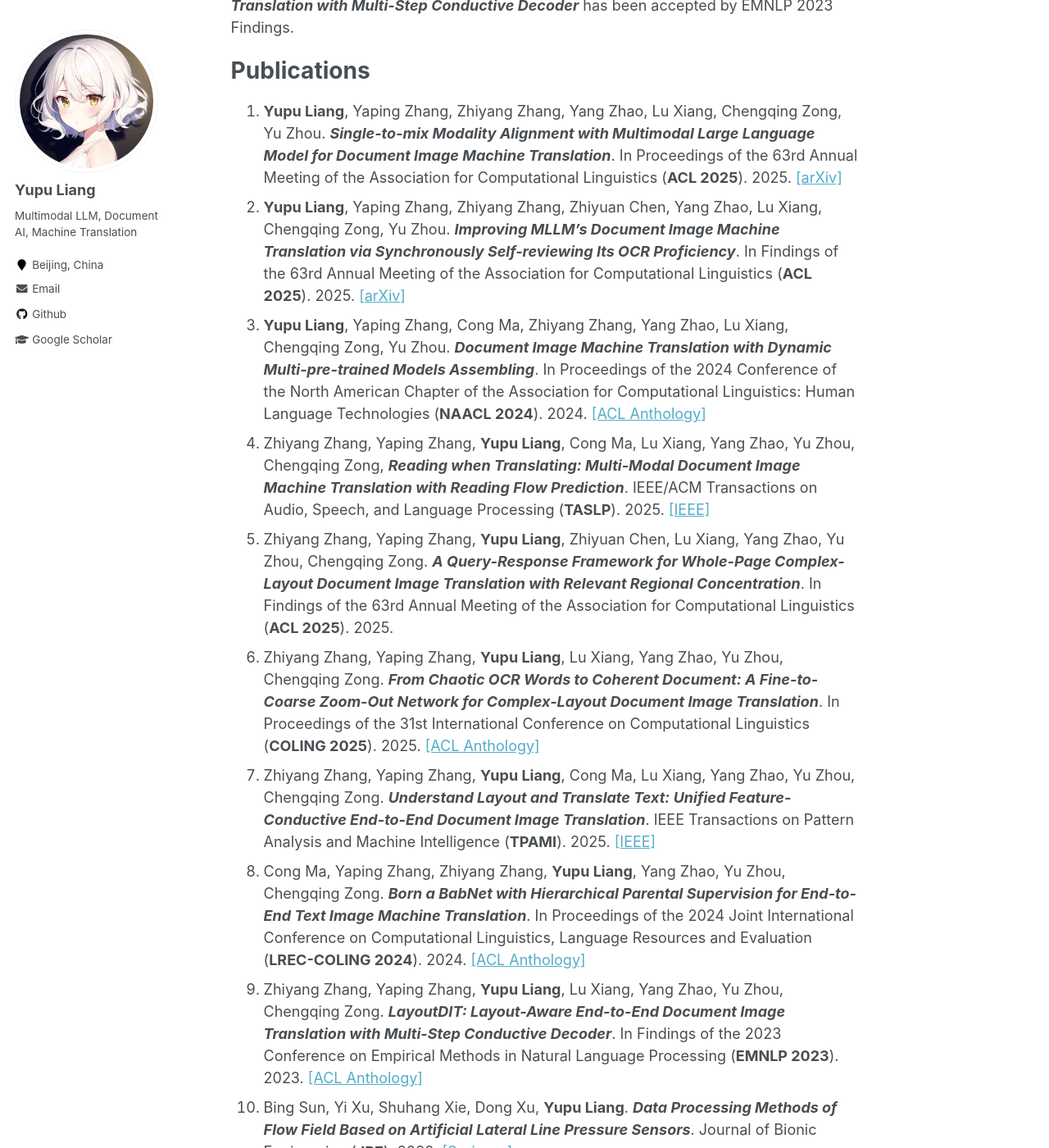
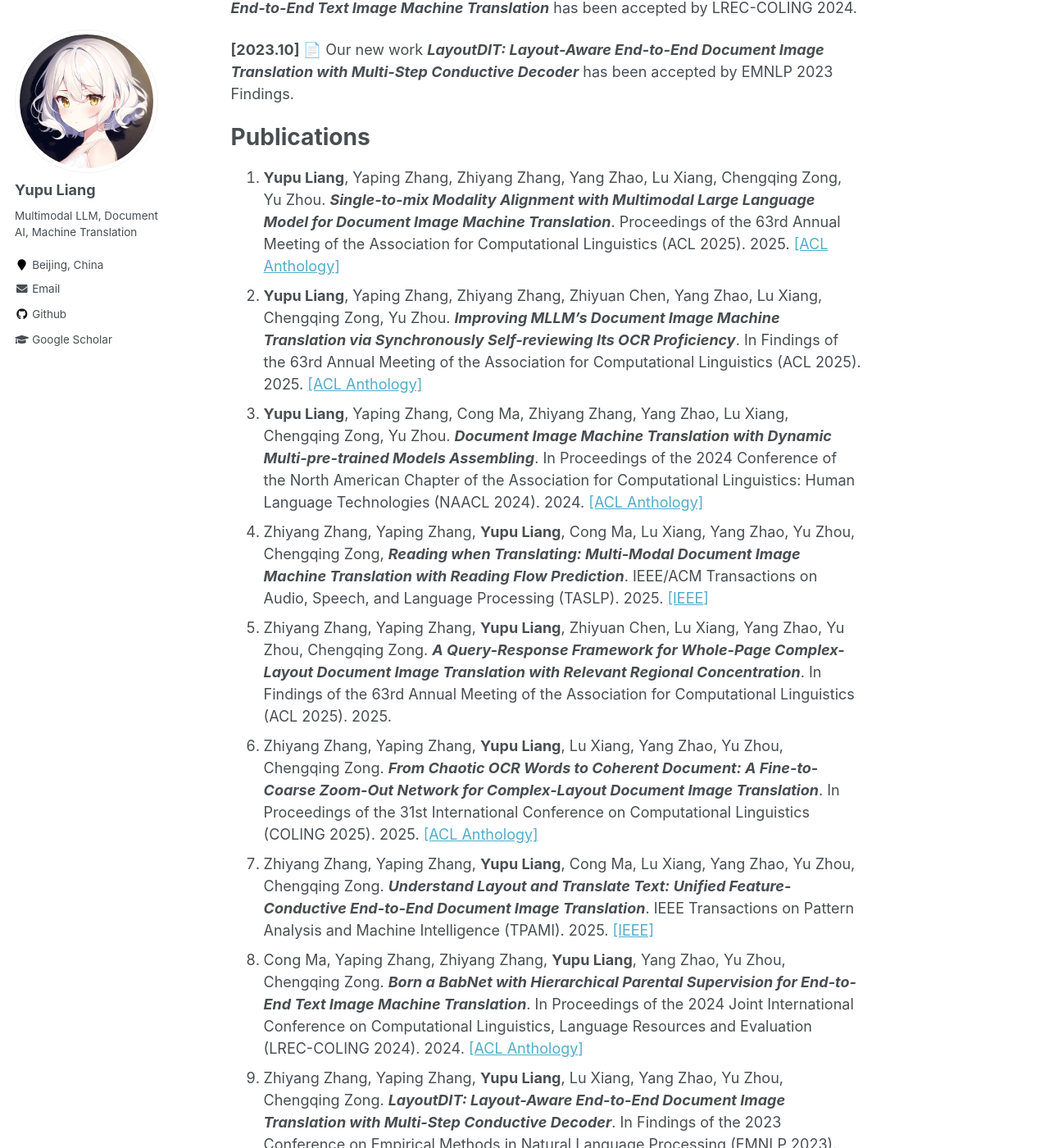
Before and after one commit to liangyupu/liangyupu.github.io, a Jekyll site: the page built from _pages/about.md, in a window 1280 px wide and 1400 px high, scrolled down 1252 px. Shown: the whole window at 82% size. Built offline with Jekyll 4.4.1, drawn with Linux system fonts in a browser that asks for light colours; some of the changed text lies outside the part shown.

Commit message:
Update about.md

```diff
--- a/_pages/about.md
+++ b/_pages/about.md
@@ -8,9 +8,12 @@ redirect_from:
   - /about.html
 ---
 
-Yupu Liang is a **Ph.D.** student in [Chinese Information Processing Group](http://www.nlpr.ia.ac.cn/cip/staff.htm) (CIP), Institute of Automation, **Chinese Academy of Sciences**, advised by [Yu Zhou](https://people.ucas.ac.cn/~zhouyu) and [Chengqing Zong](https://people.ucas.ac.cn/~zongchengqing). Before that, he received his **B.E.** degree in School of Automation Science and Electrical Engineering at **Beihang University** in 2021.
+Yupu Liang is a **Ph.D.** student in [Chinese Information Processing Group](http://www.nlpr.ia.ac.cn/cip/staff.htm) (CIP), Institute of Automation, **Chinese Academy of Sciences**, advised by [Yu Zhou](https://people.ucas.ac.cn/~zhouyu) and [Chengqing Zong](https://people.ucas.ac.cn/~zongchengqing) and expect to graduate in June 2026.
+Before that, he received his **B.E.** degree in School of Automation Science and Electrical Engineering at **Beihang University** in 2021.
 
-His research focuses on multimodal large language model, document AI, and machine translation.
+His research focuses on multimodal large language model, document AI (document QA, understanding, and reasoning), and machine translation.
+His research has led to several publications at top AI conferences and journals, including ACL, NAACL, EMNLP, TASLP, and TPAMI.
+He is currently serving as a reviewer for top conferences and journals, including ACL, NeurIPS, TASLP, etc.
 
 # News
 **[2025.05] 📄** Our new work ***Reading when Translating: Multi-Modal Document Image Machine Translation with Reading Flow Prediction*** has been accepted by TASLP.
@@ -36,16 +39,16 @@ His research focuses on multimodal large language model, document AI, and machin
 **[2023.10] 📄** Our new work ***LayoutDIT: Layout-Aware End-to-End Document Image Translation with Multi-Step Conductive Decoder*** has been accepted by EMNLP 2023 Findings.
 
 # Publications
-1. **Yupu Liang**, Yaping Zhang, Zhiyang Zhang, Yang Zhao, Lu Xiang, Chengqing Zong, Yu Zhou. ***Single-to-mix Modality Alignment with Multimodal Large Language Model for Document Image Machine Translation***. In Proceedings of the 63rd Annual Meeting of the Association for Computational Linguistics (**ACL 2025**). 2025. [\[arXiv\]](https://arxiv.org/abs/2507.07572)
-2. **Yupu Liang**, Yaping Zhang, Zhiyang Zhang, Zhiyuan Chen, Yang Zhao, Lu Xiang, Chengqing Zong, Yu Zhou. ***Improving MLLM's Document Image Machine Translation via Synchronously Self-reviewing Its OCR Proficiency***. In Findings of the 63rd Annual Meeting of the Association for Computational Linguistics (**ACL 2025**). 2025. [\[arXiv\]](https://arxiv.org/abs/2507.08309)
-3. **Yupu Liang**, Yaping Zhang, Cong Ma, Zhiyang Zhang, Yang Zhao, Lu Xiang, Chengqing Zong, Yu Zhou. ***Document Image Machine Translation with Dynamic Multi-pre-trained Models Assembling***. In Proceedings of the 2024 Conference of the North American Chapter of the Association for Computational Linguistics: Human Language Technologies (**NAACL 2024**). 2024. [\[ACL Anthology\]](https://aclanthology.org/2024.naacl-long.392)
-4. Zhiyang Zhang, Yaping Zhang, **Yupu Liang**, Cong Ma, Lu Xiang, Yang Zhao, Yu Zhou, Chengqing Zong, ***Reading when Translating: Multi-Modal Document Image Machine Translation with Reading Flow Prediction***. IEEE/ACM Transactions on Audio, Speech, and Language Processing (**TASLP**). 2025. [\[IEEE\]](https://ieeexplore.ieee.org/abstract/document/11030326)
-5. Zhiyang Zhang, Yaping Zhang, **Yupu Liang**, Zhiyuan Chen, Lu Xiang, Yang Zhao, Yu Zhou, Chengqing Zong. ***A Query-Response Framework for Whole-Page Complex-Layout Document Image Translation with Relevant Regional Concentration***. In Findings of the 63rd Annual Meeting of the Association for Computational Linguistics (**ACL 2025**). 2025.
-6. Zhiyang Zhang, Yaping Zhang, **Yupu Liang**, Lu Xiang, Yang Zhao, Yu Zhou, Chengqing Zong. ***From Chaotic OCR Words to Coherent Document: A Fine-to-Coarse Zoom-Out Network for Complex-Layout Document Image Translation***. In Proceedings of the 31st International Conference on Computational Linguistics (**COLING 2025**). 2025. [\[ACL Anthology\]](https://aclanthology.org/2025.coling-main.723/)
-7. Zhiyang Zhang, Yaping Zhang, **Yupu Liang**, Cong Ma, Lu Xiang, Yang Zhao, Yu Zhou, Chengqing Zong. ***Understand Layout and Translate Text: Unified Feature-Conductive End-to-End Document Image Translation***. IEEE Transactions on Pattern Analysis and Machine Intelligence (**TPAMI**). 2025. [\[IEEE\]](https://ieeexplore.ieee.org/abstract/document/10844563)
-8. Cong Ma, Yaping Zhang, Zhiyang Zhang, **Yupu Liang**, Yang Zhao, Yu Zhou, Chengqing Zong. ***Born a BabNet with Hierarchical Parental Supervision for End-to-End Text Image Machine Translation***. In Proceedings of the 2024 Joint International Conference on Computational Linguistics, Language Resources and Evaluation (**LREC-COLING 2024**). 2024. [\[ACL Anthology\]](https://aclanthology.org/2024.lrec-main.222/)
-9. Zhiyang Zhang, Yaping Zhang, **Yupu Liang**, Lu Xiang, Yang Zhao, Yu Zhou, Chengqing Zong. ***LayoutDIT: Layout-Aware End-to-End Document Image Translation with Multi-Step Conductive Decoder***. In Findings of the 2023 Conference on Empirical Methods in Natural Language Processing (**EMNLP 2023**). 2023. [\[ACL Anthology\]](https://aclanthology.org/2023.findings-emnlp.673/)
-10. Bing Sun, Yi Xu, Shuhang Xie, Dong Xu, **Yupu Liang**. ***Data Processing Methods of Flow Field Based on Artificial Lateral Line Pressure Sensors***. Journal of Bionic Engineering (**JBE**). 2022. [\[Springer\]](https://link.springer.com/article/10.1007/s42235-022-00232-x)
+1. **Yupu Liang**, Yaping Zhang, Zhiyang Zhang, Yang Zhao, Lu Xiang, Chengqing Zong, Yu Zhou. ***Single-to-mix Modality Alignment with Multimodal Large Language Model for Document Image Machine Translation***. Proceedings of the 63rd Annual Meeting of the Association for Computational Linguistics (ACL 2025). 2025. [\[ACL Anthology\]](https://aclanthology.org/2025.acl-long.606/)
+2. **Yupu Liang**, Yaping Zhang, Zhiyang Zhang, Zhiyuan Chen, Yang Zhao, Lu Xiang, Chengqing Zong, Yu Zhou. ***Improving MLLM's Document Image Machine Translation via Synchronously Self-reviewing Its OCR Proficiency***. In Findings of the 63rd Annual Meeting of the Association for Computational Linguistics (ACL 2025). 2025. [\[ACL Anthology\]](https://aclanthology.org/2025.findings-acl.1213/)
+3. **Yupu Liang**, Yaping Zhang, Cong Ma, Zhiyang Zhang, Yang Zhao, Lu Xiang, Chengqing Zong, Yu Zhou. ***Document Image Machine Translation with Dynamic Multi-pre-trained Models Assembling***. In Proceedings of the 2024 Conference of the North American Chapter of the Association for Computational Linguistics: Human Language Technologies (NAACL 2024). 2024. [\[ACL Anthology\]](https://aclanthology.org/2024.naacl-long.392)
+4. Zhiyang Zhang, Yaping Zhang, **Yupu Liang**, Cong Ma, Lu Xiang, Yang Zhao, Yu Zhou, Chengqing Zong, ***Reading when Translating: Multi-Modal Document Image Machine Translation with Reading Flow Prediction***. IEEE/ACM Transactions on Audio, Speech, and Language Processing (TASLP). 2025. [\[IEEE\]](https://ieeexplore.ieee.org/abstract/document/11030326)
+5. Zhiyang Zhang, Yaping Zhang, **Yupu Liang**, Zhiyuan Chen, Lu Xiang, Yang Zhao, Yu Zhou, Chengqing Zong. ***A Query-Response Framework for Whole-Page Complex-Layout Document Image Translation with Relevant Regional Concentration***. In Findings of the 63rd Annual Meeting of the Association for Computational Linguistics (ACL 2025). 2025.
+6. Zhiyang Zhang, Yaping Zhang, **Yupu Liang**, Lu Xiang, Yang Zhao, Yu Zhou, Chengqing Zong. ***From Chaotic OCR Words to Coherent Document: A Fine-to-Coarse Zoom-Out Network for Complex-Layout Document Image Translation***. In Proceedings of the 31st International Conference on Computational Linguistics (COLING 2025). 2025. [\[ACL Anthology\]](https://aclanthology.org/2025.coling-main.723/)
+7. Zhiyang Zhang, Yaping Zhang, **Yupu Liang**, Cong Ma, Lu Xiang, Yang Zhao, Yu Zhou, Chengqing Zong. ***Understand Layout and Translate Text: Unified Feature-Conductive End-to-End Document Image Translation***. IEEE Transactions on Pattern Analysis and Machine Intelligence (TPAMI). 2025. [\[IEEE\]](https://ieeexplore.ieee.org/abstract/document/10844563)
+8. Cong Ma, Yaping Zhang, Zhiyang Zhang, **Yupu Liang**, Yang Zhao, Yu Zhou, Chengqing Zong. ***Born a BabNet with Hierarchical Parental Supervision for End-to-End Text Image Machine Translation***. In Proceedings of the 2024 Joint International Conference on Computational Linguistics, Language Resources and Evaluation (LREC-COLING 2024). 2024. [\[ACL Anthology\]](https://aclanthology.org/2024.lrec-main.222/)
+9. Zhiyang Zhang, Yaping Zhang, **Yupu Liang**, Lu Xiang, Yang Zhao, Yu Zhou, Chengqing Zong. ***LayoutDIT: Layout-Aware End-to-End Document Image Translation with Multi-Step Conductive Decoder***. In Findings of the 2023 Conference on Empirical Methods in Natural Language Processing (EMNLP 2023). 2023. [\[ACL Anthology\]](https://aclanthology.org/2023.findings-emnlp.673/)
+10. Bing Sun, Yi Xu, Shuhang Xie, Dong Xu, **Yupu Liang**. ***Data Processing Methods of Flow Field Based on Artificial Lateral Line Pressure Sensors***. Journal of Bionic Engineering (JBE). 2022. [\[Springer\]](https://link.springer.com/article/10.1007/s42235-022-00232-x)
 
 # Educations
 **[2021.09 - Now]** Ph.D. Computer Science, Institute of Automation, Chinese Academy of Sciences
```
Also changed, not shown: other parts of _pages/about.md (+6 -3 lines).
